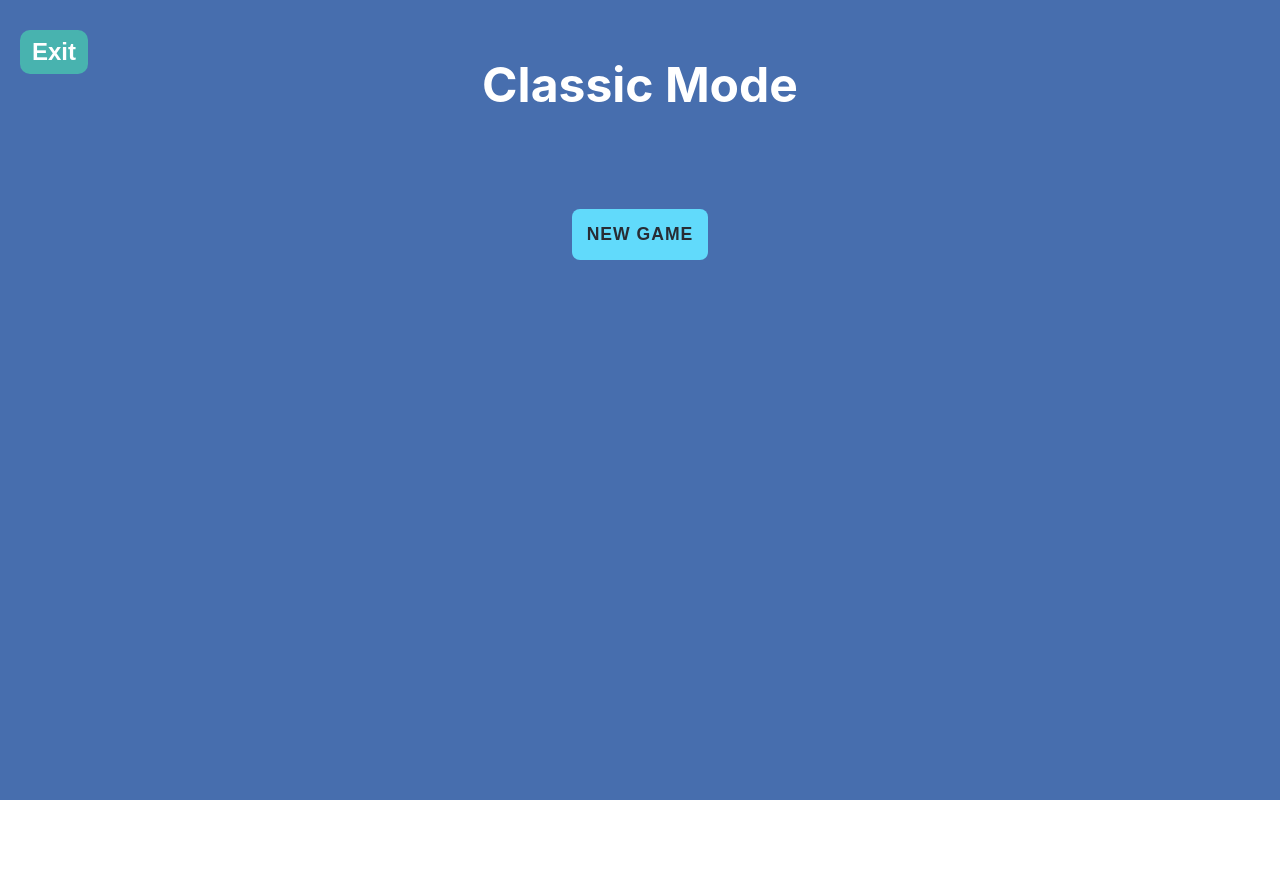
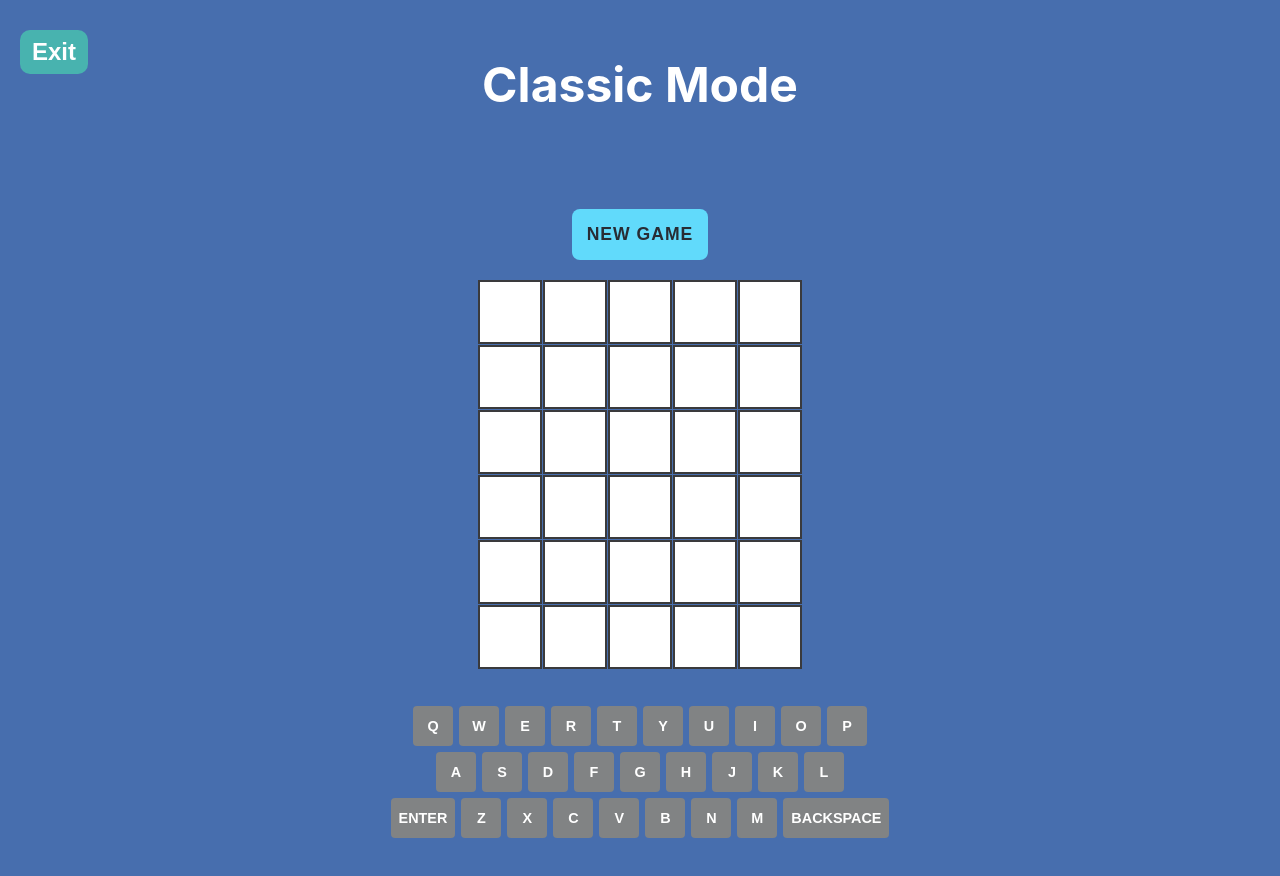
Before and after one commit to RunningFok/wordle-web-game, a React (Create React App) app in the folder frontend/: page / in a window 1280 px wide. Both pictures are taken after a click on the button "CLASSIC MODE". Shown: the top 876 px of the page. Before the commit the page ends 800 px from the top, so only its background shows below. Built offline with nearby package versions, Linux system fonts and the light colour scheme; the HTML template or start-up script is replaced by a standard one.

Commit message:
[Create-Game-Page] Added Layout for GameBoard with GameKeyBoard

```diff
--- a/frontend/src/App.css
+++ b/frontend/src/App.css
@@ -160,3 +160,74 @@
 .game-status.lost {
   color: #ff6b6b;
 }
+
+.game-board {
+  display: flex;
+  flex-direction: column;
+  gap: 1px;
+  margin: 20px 0;
+}
+
+.guess-row {
+  display: flex;
+  gap: 1px;
+  justify-content: center;
+  align-items: center;
+}
+
+.letter-tile {
+  width: 60px;
+  height: 60px;
+  border: 2px solid #3a3a3c;
+  background-color: #ffffff;
+  color: white;
+  font-size: 1.5rem;
+  font-weight: bold;
+  display: flex;
+  align-items: center;
+  justify-content: center;
+  text-transform: uppercase;
+  transition: all 0.3s ease;
+}
+
+.letter-tile.correct {
+  background-color: #538d4e;
+  border-color: #538d4e;
+}
+
+.letter-tile.wrong-position {
+  background-color: #b59f3b;
+  border-color: #b59f3b;
+}
+
+.letter-tile.incorrect {
+  background-color: #3a3a3c;
+  border-color: #3a3a3c;
+}
+
+.letter-tile.current {
+  border-color: #565758;
+}
+
+.keyboard {
+  margin-top: 30px;
+}
+
+.keyboard-row {
+  display: flex;
+  gap: 6px;
+  justify-content: center;
+  margin: 6px 0;
+}
+
+.keyboard-key {
+  padding: 12px 8px;
+  background-color: #818384;
+  color: white;
+  border: none;
+  border-radius: 4px;
+  font-size: 0.9rem;
+  font-weight: bold;
+  cursor: pointer;
+  min-width: 40px;
+}
--- /dev/null
+++ b/frontend/src/components/GameBoard.tsx
@@ -0,0 +1,57 @@
+import React from 'react';
+import { GameKeyboard } from './GameKeyboard';
+import { GameState, GuessResult } from '../types/core';
+
+interface GameBoardProps {
+    gameState: GameState;
+}
+
+export const GameBoard: React.FC<GameBoardProps> = ({ gameState }) => {
+
+    const renderTile = (letter: string, status: 'correct' | 'incorrect' | 'wrong-position' | 'current' | 'empty', index: number) => {
+        return (
+          <div
+            key={index}
+            className={`letter-tile ${status}`}
+          >
+            {letter}
+          </div>
+        );
+      };
+
+      const renderGuessRow = (guess: GuessResult | null, rowIndex: number) => {
+        if (guess) {
+          return (
+            <div key={rowIndex} className="guess-row">
+              {guess.letterResults.map((result, index) => renderTile(result.letter, result.status, index))}
+            </div>
+          );
+        } else if (rowIndex === gameState.tries.length) {
+          const currentGuessLetters = gameState.currentGuessWord.split('');
+          return (
+            <div key={rowIndex} className="guess-row">
+              {Array.from({ length: 5 }, (_, index) => {
+                const letter = currentGuessLetters[index] || '';
+                const status = letter ? 'current' : 'empty';
+                return renderTile(letter, status, index);
+              })}
+            </div>
+          );
+        } else {
+          return (
+            <div key={rowIndex} className="guess-row">
+              {Array.from({ length: 5 }, (_, index) => renderTile('', 'empty', index))}
+            </div>
+          );
+        }
+      };
+
+      return (
+        <div className="game-board">
+          {Array.from({ length: gameState.maxTries }, (_, index) =>
+            renderGuessRow(gameState.tries[index] || null, index)
+          )}
+          <GameKeyboard />
+        </div>
+      );
+    };
--- /dev/null
+++ b/frontend/src/components/GameKeyboard.tsx
@@ -0,0 +1,29 @@
+export const GameKeyboard = () => {
+    const keyboardRows = [
+      ['Q', 'W', 'E', 'R', 'T', 'Y', 'U', 'I', 'O', 'P'],
+      ['A', 'S', 'D', 'F', 'G', 'H', 'J', 'K', 'L'],
+      ['ENTER', 'Z', 'X', 'C', 'V', 'B', 'N', 'M', 'BACKSPACE']
+    ];
+
+    return (
+      <div className="keyboard">
+        {keyboardRows.map((row, rowIndex) => (
+          <div key={rowIndex} className="keyboard-row">
+            {row.map((key) => {
+              const isSpecialKey = key === 'ENTER' || key === 'BACKSPACE';
+
+              return (
+                <button
+                  key={key}
+                  className={`keyboard-key ${isSpecialKey ? 'wide' : ''}`}
+                  onClick={() => {}}
+                >
+                  {key}
+                </button>
+              );
+            })}
+          </div>
+        ))}
+      </div>
+    );
+  };
--- a/frontend/src/components/GamePage.tsx
+++ b/frontend/src/components/GamePage.tsx
@@ -1,6 +1,7 @@
 import React from 'react';
 import { GameControl } from './GameControl';
 import { GameState } from '../types/core';
+import { GameBoard } from './GameBoard';
 
 interface GamePageProps {
     gameState: GameState;
@@ -30,6 +31,9 @@ export const GamePage: React.FC<GamePageProps> = ({
                 gameState={gameState}
                 onNewGame={onNewGame}
             />
+            <GameBoard
+                gameState={gameState}
+            />
         </main>
       </div>
     );
```
